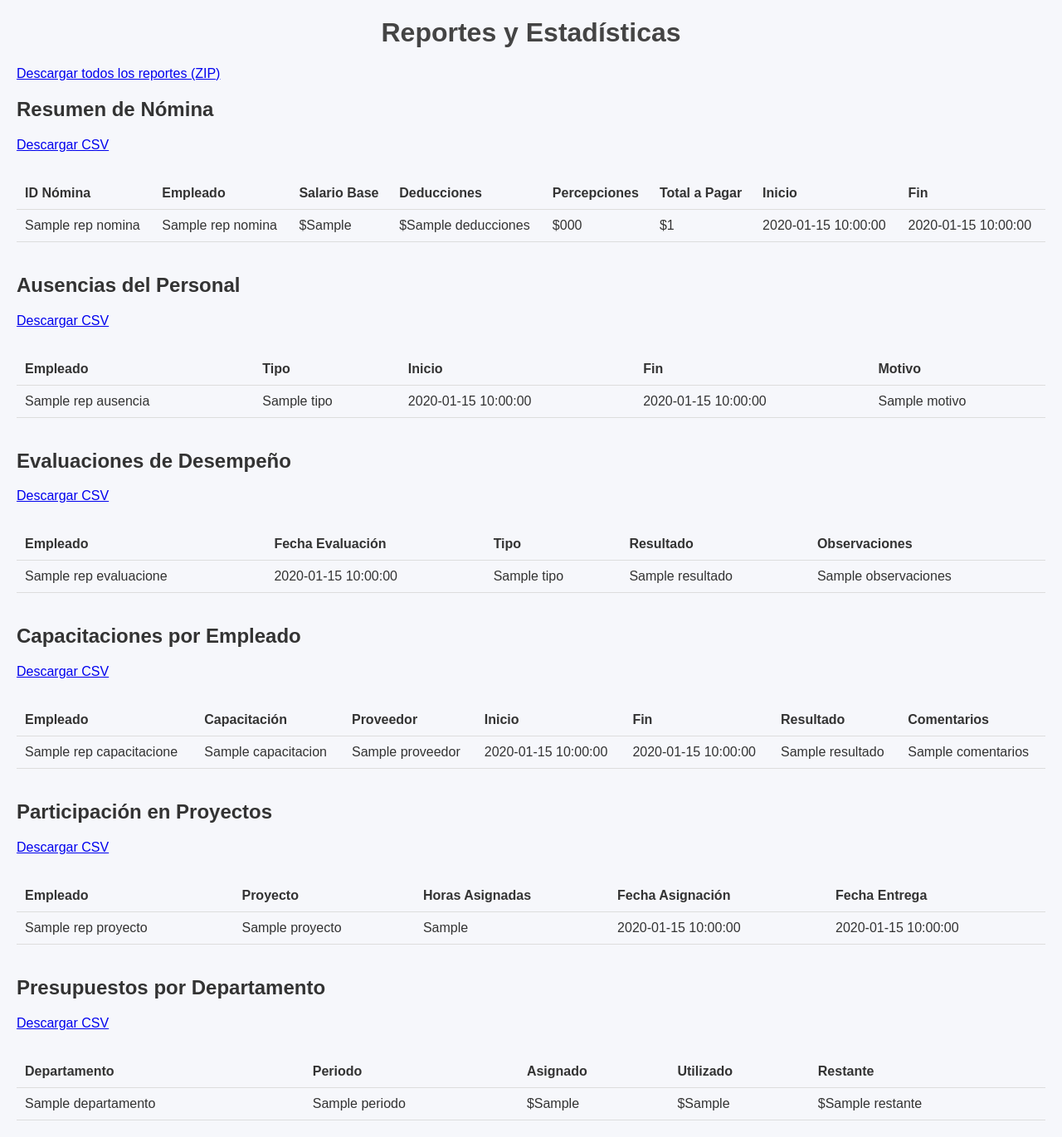
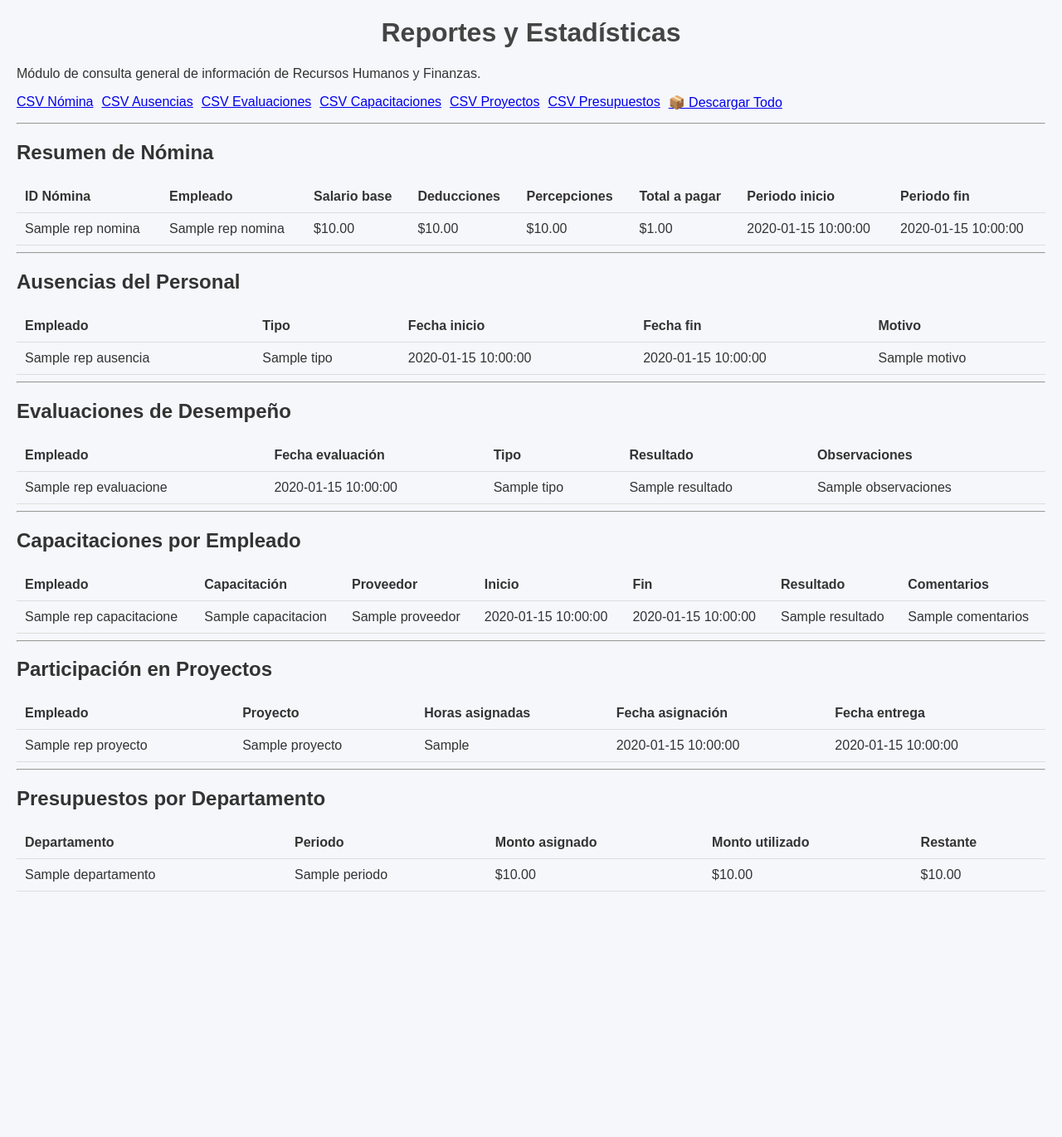
Before and after one commit to davidcllm/basesDeDatosRRHH, a Flask app: template frontend/templates/reportes.html in a window 1280 px wide. Shown: the part 58-1429 px from the top of the page at 83% size. After the commit the page ends 1133 px from the top, so only its background shows below. Run offline with Flask 3, Linux system fonts and the light colour scheme; the template is opened without the code that fills it: most values are stand-ins (such as "Sample title", 1, 10 or a date in 2020).

Commit message:
Módulo de Reportes mejorado con menú de descargas CSV
- Se agregó menú superior con botones de exportación CSV por cada reporte:
  • Nómina
  • Ausencias
  • Evaluaciones
  • Capacitaciones
  • Proyectos
  • Presupuestos
- Se añadió opción para descargar todos los reportes a la vez
- Organización visual mejorada del módulo reportes.html
- Estructura de tablas más clara y ordenada
- Preparada la plantilla HTML para integración con rutas en reportes.py

```diff
--- a/frontend/templates/reportes.html
+++ b/frontend/templates/reportes.html
@@ -1,35 +1,37 @@
 {% extends "base.html" %}
 {% block content %}
 
-<h1 class="titulo-vista">Reportes y Estadísticas</h1>
+<h1>Reportes y Estadísticas</h1>
+<p>Módulo de consulta general de información de Recursos Humanos y Finanzas.</p>
 
-<!-- DESCARGA COMPLETA -->
-<div style="margin-bottom:20px;">
-    <a href="/reportes/zip" class="btn-primary">
-        Descargar todos los reportes (ZIP)
-    </a>
+<!-- ====== MENÚ DE DESCARGAS ====== -->
+<div style="display:flex; gap:10px; flex-wrap:wrap; margin: 15px 0;">
+    <a href="{{ url_for('reportes.exportar_csv', tipo='nomina') }}" class="btn-primary">CSV Nómina</a>
+    <a href="{{ url_for('reportes.exportar_csv', tipo='ausencias') }}" class="btn-primary">CSV Ausencias</a>
+    <a href="{{ url_for('reportes.exportar_csv', tipo='evaluaciones') }}" class="btn-primary">CSV Evaluaciones</a>
+    <a href="{{ url_for('reportes.exportar_csv', tipo='capacitaciones') }}" class="btn-primary">CSV Capacitaciones</a>
+    <a href="{{ url_for('reportes.exportar_csv', tipo='proyectos') }}" class="btn-primary">CSV Proyectos</a>
+    <a href="{{ url_for('reportes.exportar_csv', tipo='presupuestos') }}" class="btn-primary">CSV Presupuestos</a>
+    <a href="{{ url_for('reportes.exportar_todo_csv') }}" class="btn-secondary">📦 Descargar Todo</a>
 </div>
 
-<!-- ================================================================ -->
-<!-- 1️⃣ RESUMEN DE NÓMINA -->
-<!-- ================================================================ -->
-<h2 class="subtitulo">Resumen de Nómina</h2>
+<hr>
 
-<a href="/reportes/csv/nomina" class="btn-secondary" style="margin-bottom:10px;display:inline-block;">
-    Descargar CSV
-</a>
-
-<table class="tabla">
+<!-- ===================== -->
+<!-- 1) RESUMEN DE NÓMINA -->
+<!-- ===================== -->
+<h2>Resumen de Nómina</h2>
+<table>
     <thead>
         <tr>
             <th>ID Nómina</th>
             <th>Empleado</th>
-            <th>Salario Base</th>
+            <th>Salario base</th>
             <th>Deducciones</th>
             <th>Percepciones</th>
-            <th>Total a Pagar</th>
-            <th>Inicio</th>
-            <th>Fin</th>
+            <th>Total a pagar</th>
+            <th>Periodo inicio</th>
+            <th>Periodo fin</th>
         </tr>
     </thead>
     <tbody>
@@ -37,10 +39,10 @@
         <tr>
             <td>{{ r.id_nomina }}</td>
             <td>{{ r.nombre_completo }}</td>
-            <td>${{ r.salario_base }}</td>
-            <td>${{ r.deducciones }}</td>
-            <td>${{ r.percepciones }}</td>
-            <td>${{ r.total_pagar }}</td>
+            <td>{{ r.salario_base | currency }}</td>
+            <td>{{ r.deducciones | currency }}</td>
+            <td>{{ r.percepciones | currency }}</td>
+            <td>{{ r.total_pagar | currency }}</td>
             <td>{{ r.fecha_inicio }}</td>
             <td>{{ r.fecha_fin }}</td>
         </tr>
@@ -48,24 +50,16 @@
     </tbody>
 </table>
 
-<br>
+<hr>
 
-<!-- ================================================================ -->
-<!-- 2️⃣ AUSENCIAS DEL PERSONAL -->
-<!-- ================================================================ -->
-<h2 class="subtitulo">Ausencias del Personal</h2>
-
-<a href="/reportes/csv/ausencias" class="btn-secondary" style="margin-bottom:10px;display:inline-block;">
-    Descargar CSV
-</a>
-
-<table class="tabla">
+<h2>Ausencias del Personal</h2>
+<table>
     <thead>
         <tr>
             <th>Empleado</th>
             <th>Tipo</th>
-            <th>Inicio</th>
-            <th>Fin</th>
+            <th>Fecha inicio</th>
+            <th>Fecha fin</th>
             <th>Motivo</th>
         </tr>
     </thead>
@@ -82,52 +76,36 @@
     </tbody>
 </table>
 
-<br>
+<hr>
 
-<!-- ================================================================ -->
-<!-- 3️⃣ EVALUACIONES -->
-<!-- ================================================================ -->
-<h2 class="subtitulo">Evaluaciones de Desempeño</h2>
-
-<a href="/reportes/csv/evaluaciones" class="btn-secondary" style="margin-bottom:10px;display:inline-block;">
-    Descargar CSV
-</a>
-
-<table class="tabla">
+<h2>Evaluaciones de Desempeño</h2>
+<table>
     <thead>
         <tr>
             <th>Empleado</th>
-            <th>Fecha Evaluación</th>
+            <th>Fecha evaluación</th>
             <th>Tipo</th>
             <th>Resultado</th>
             <th>Observaciones</th>
         </tr>
     </thead>
     <tbody>
-        {% for ev in rep_evaluaciones %}
+        {% for e in rep_evaluaciones %}
         <tr>
-            <td>{{ ev.nombre_completo }}</td>
-            <td>{{ ev.fecha_evaluacion }}</td>
-            <td>{{ ev.tipo }}</td>
-            <td>{{ ev.resultado }}</td>
-            <td>{{ ev.observaciones }}</td>
+            <td>{{ e.nombre_completo }}</td>
+            <td>{{ e.fecha_evaluacion }}</td>
+            <td>{{ e.tipo }}</td>
+            <td>{{ e.resultado }}</td>
+            <td>{{ e.observaciones }}</td>
         </tr>
         {% endfor %}
     </tbody>
 </table>
 
-<br>
+<hr>
 
-<!-- ================================================================ -->
-<!-- 4️⃣ CAPACITACIONES -->
-<!-- ================================================================ -->
-<h2 class="subtitulo">Capacitaciones por Empleado</h2>
-
-<a href="/reportes/csv/capacitaciones" class="btn-secondary" style="margin-bottom:10px;display:inline-block;">
-    Descargar CSV
-</a>
-
-<table class="tabla">
+<h2>Capacitaciones por Empleado</h2>
+<table>
     <thead>
         <tr>
             <th>Empleado</th>
@@ -154,25 +132,17 @@
     </tbody>
 </table>
 
-<br>
+<hr>
 
-<!-- ================================================================ -->
-<!-- 5️⃣ PROYECTOS -->
-<!-- ================================================================ -->
-<h2 class="subtitulo">Participación en Proyectos</h2>
-
-<a href="/reportes/csv/proyectos" class="btn-secondary" style="margin-bottom:10px;display:inline-block;">
-    Descargar CSV
-</a>
-
-<table class="tabla">
+<h2>Participación en Proyectos</h2>
+<table>
     <thead>
         <tr>
             <th>Empleado</th>
             <th>Proyecto</th>
-            <th>Horas Asignadas</th>
-            <th>Fecha Asignación</th>
-            <th>Fecha Entrega</th>
+            <th>Horas asignadas</th>
+            <th>Fecha asignación</th>
+            <th>Fecha entrega</th>
         </tr>
     </thead>
     <tbody>
@@ -188,35 +158,27 @@
     </tbody>
 </table>
 
-<br>
+<hr>
 
-<!-- ================================================================ -->
-<!-- 6️⃣ PRESUPUESTOS -->
-<!-- ================================================================ -->
-<h2 class="subtitulo">Presupuestos por Departamento</h2>
-
-<a href="/reportes/csv/presupuestos" class="btn-secondary" style="margin-bottom:10px;display:inline-block;">
-    Descargar CSV
-</a>
-
-<table class="tabla">
+<h2>Presupuestos por Departamento</h2>
+<table>
     <thead>
         <tr>
             <th>Departamento</th>
             <th>Periodo</th>
-            <th>Asignado</th>
-            <th>Utilizado</th>
+            <th>Monto asignado</th>
+            <th>Monto utilizado</th>
             <th>Restante</th>
         </tr>
     </thead>
     <tbody>
-        {% for pr in rep_presupuestos %}
+        {% for p in rep_presupuestos %}
         <tr>
-            <td>{{ pr.departamento }}</td>
-            <td>{{ pr.periodo }}</td>
-            <td>${{ pr.monto_asignado }}</td>
-            <td>${{ pr.monto_utilizado }}</td>
-            <td>${{ pr.restante }}</td>
+            <td>{{ p.departamento }}</td>
+            <td>{{ p.periodo }}</td>
+            <td>{{ p.monto_asignado | currency }}</td>
+            <td>{{ p.monto_utilizado | currency }}</td>
+            <td>{{ p.restante | currency }}</td>
         </tr>
         {% endfor %}
     </tbody>
```
Also changed, not shown: backend/routes/reportes.py (+133 -143 lines).
